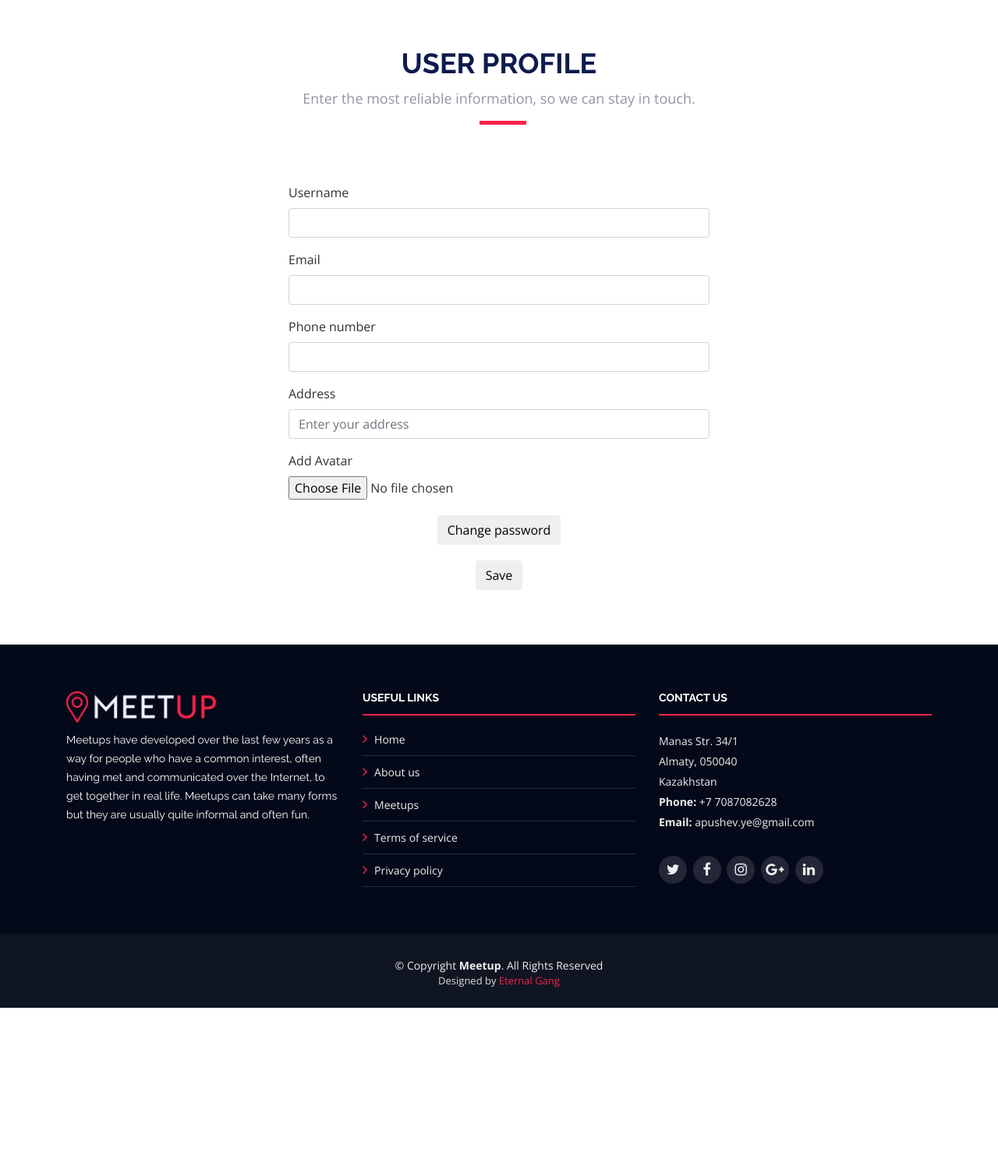
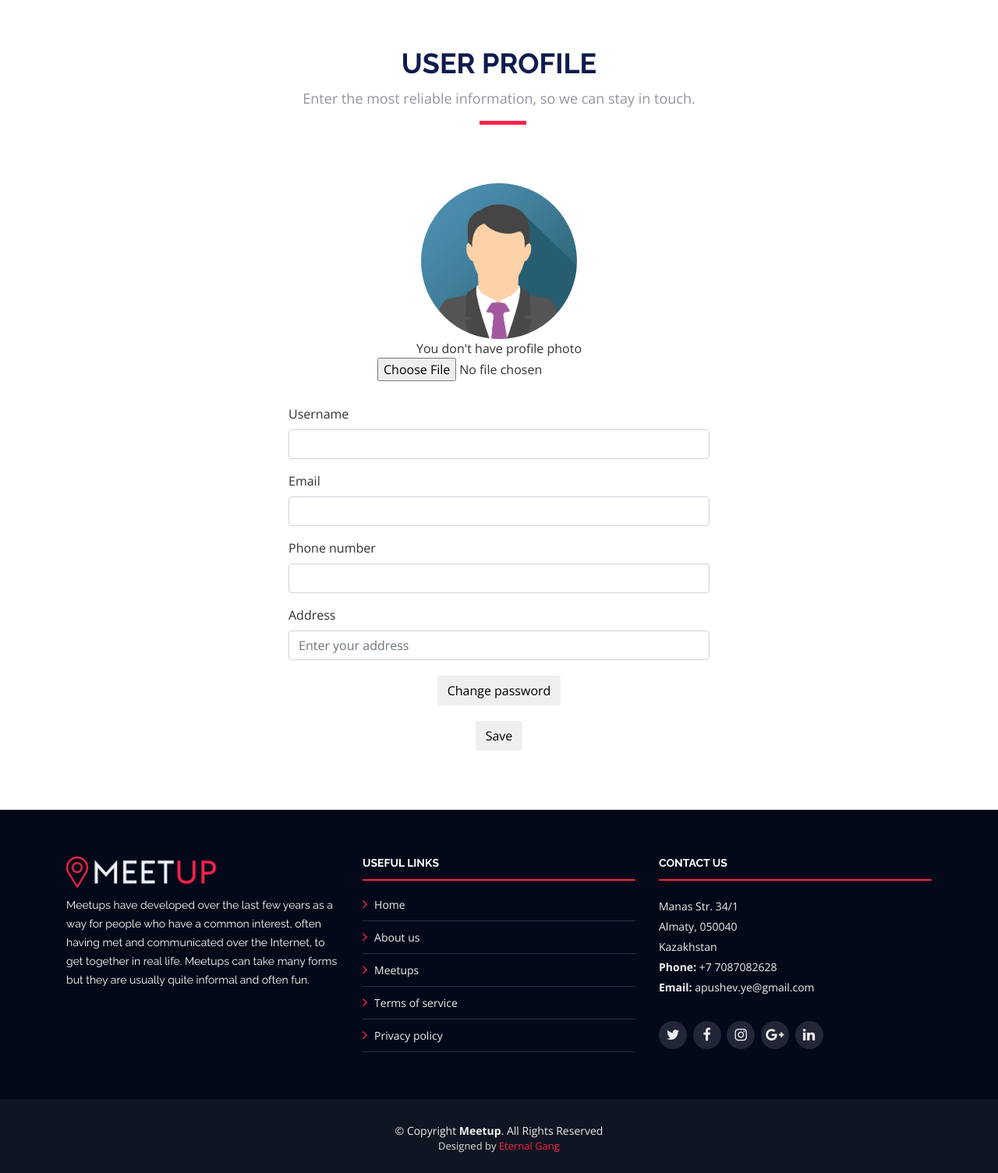
Before and after one commit to Rizabek014/meetup, a PHP site: page /user_edit.php in a window 1280 px wide. Shown: the part 70-1575 px from the top of the page at 78% size. Before the commit the page ends 1363 px from the top, so only its background shows below. Run offline with PHP 8.4, Linux system fonts and the light colour scheme; data that the repository does not hold is empty; some libraries are stand-ins or nearby versions.

Commit message:
Delete profile image

```diff
--- a/user_edit.php
+++ b/user_edit.php
@@ -34,15 +34,21 @@ if(isset($_COOKIE["type"]))
                     <div class="details" >
                         <div class="social"></div>
                         <form method = "post" action = "Server.php" enctype="multipart/form-data">
-                            <?php if (isset($_SESSION['message'])): ?>
-                                <div class = "alert alert-danger">
-                                    <?php
-                                    echo $_SESSION['message'];
-                                    unset($_SESSION['message']);
-                                    ?>
-                                </div>
-                            <?php endif ?>
                             <input type = "hidden" name="user_id" value="<?= $user_id;?>">
+                            <div class="text-center">
+                                <?php
+                                if(!empty($image))
+                                {
+                                    echo "<img class='img-fluid' id='avatar' src='profiles/" . $image. "'>";
+                                    echo "<br><button type='submit' name = 'delete_img' class = 'btn-danger'>Delete Image</button>";
+                                }
+                                else
+                                    echo "<img src = 'profiles/avatar.png' id='avatar'><br>
+                                    You don't have profile photo <br> <input type = 'file' name = 'logo'>"
+                                ?>
+                            </div>
+                            <div class="form-group" style="margin-top:30px;">
+                            <input type="hidden" name = "image" value="<?= $image; ?>">
                             <div class="form-group" >
                                 <label>Username</label>
                                 <input class="form-control" type="text" name = "user_name" value="<?= $user_name; ?>">
@@ -59,9 +65,6 @@ if(isset($_COOKIE["type"]))
                                 <label>Address</label>
                                 <input class="form-control" type="text" name="address" placeholder="Enter your address" value="<?= $address; ?>">
                             </div>
-                            <label>Add Avatar</label><br>
-                            <input type = "file" name = "logo">
-                            <input type="hidden" name = "image" value="<?= $image; ?>">
                             <div class="text-center" style="margin:20px 0 10px 0;">
                                 <input type="button" class="btn" onclick="change_password()" value="Change password">
                             </div>
--- a/user_profile.php
+++ b/user_profile.php
@@ -131,7 +131,7 @@
                     <button type="submit" name = "user_update" class = "btn" onclick="location.href='user_edit.php?user_edit=<?php echo $user_id ?>'">Edit Profile</button>
                 </div>
                 <div style="margin: 0 0 10px 0;">
-                    <button type="submit" name = "user_delete" class = "btn btn-danger" onclick="location.href='Server.php?user_delete=<?php echo $user_id ?>'">Delete</button>
+                    <button type="submit" name = "user_delete" class = "btn btn-danger" onclick="location.href='Server.php?user_delete=<?php echo $user_id ?>'">Delete Profile</button>
                 </div>
             </div>
         </div>
```
Also changed, not shown: Server.php (+7 -0 lines), profiles/123.jpg.gif (added), profiles/123123.png (added).
